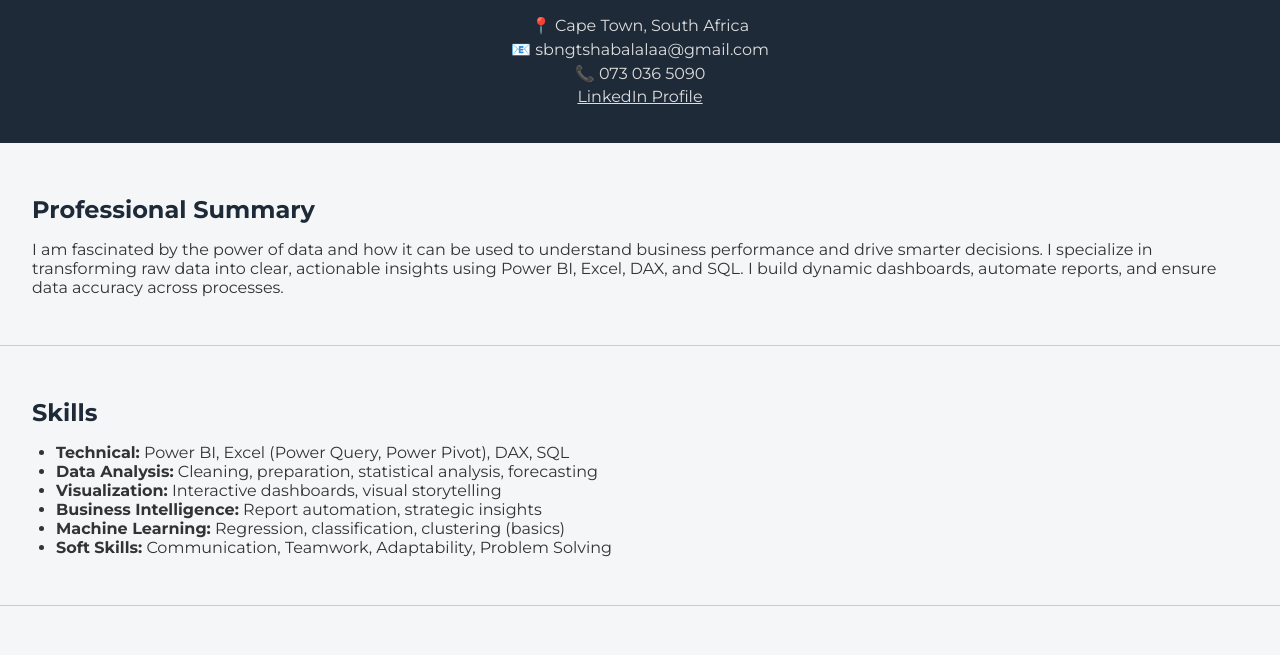
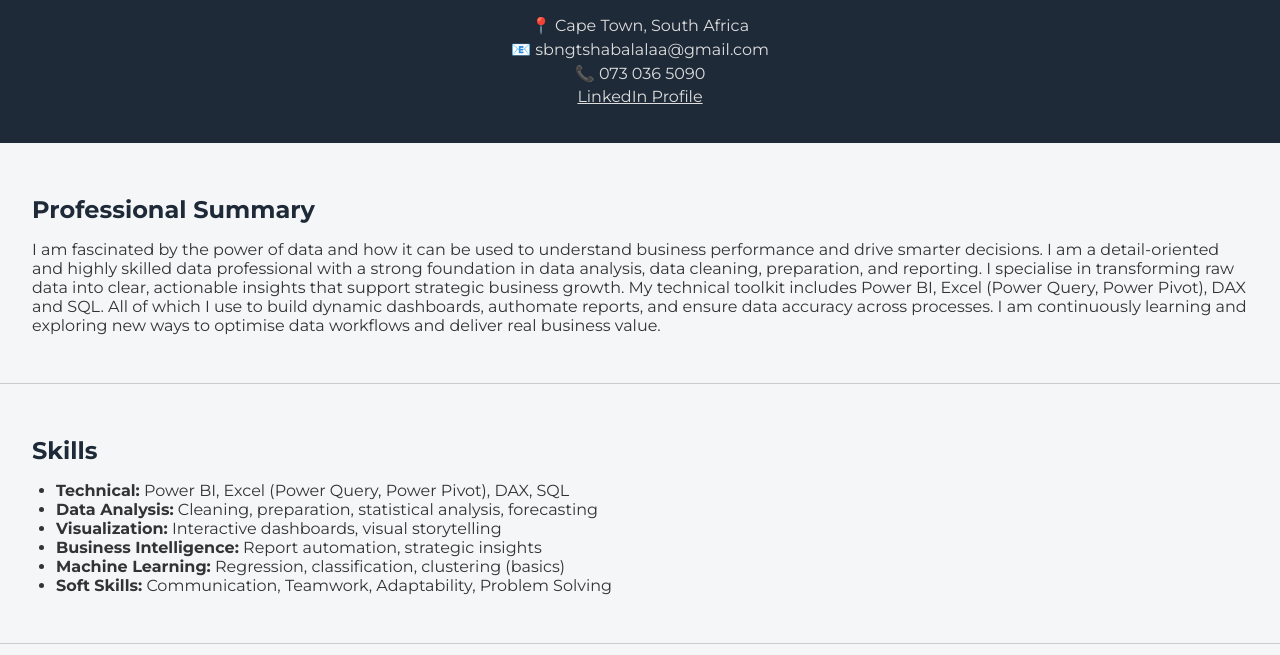
Before and after one commit to sbngtshabalalaa/siyabonga-resume-site, a plain HTML site: page index.html in a window 1280 px wide. Shown: the part 141-796 px from the top of the page. Drawn offline with Linux system fonts and the light colour scheme.

Commit message:
Update index.html

```diff
--- a/index.html
+++ b/index.html
@@ -21,7 +21,7 @@
 
   <section>
     <h2>Professional Summary</h2>
-    <p>I am fascinated by the power of data and how it can be used to understand business performance and drive smarter decisions. I specialize in transforming raw data into clear, actionable insights using Power BI, Excel, DAX, and SQL. I build dynamic dashboards, automate reports, and ensure data accuracy across processes.</p>
+    <p>I am fascinated by the power of data and how it can be used to understand business performance and drive smarter decisions. I am a detail-oriented and highly skilled data professional with a strong foundation in data analysis, data cleaning, preparation, and reporting. I specialise in transforming raw data into clear, actionable insights that support strategic business growth. My technical toolkit includes Power BI, Excel (Power Query, Power Pivot), DAX and SQL. All of which I use to build dynamic dashboards, authomate reports, and ensure data accuracy across processes. I am continuously learning and exploring new ways to optimise data workflows and deliver real business value.</p>
   </section>
 
   <section>
@@ -91,4 +91,5 @@
     <p>© Siyabonga Tshabalala | Built with 💡 and data</p>
   </footer>
 </body>
+
 </html>
```
